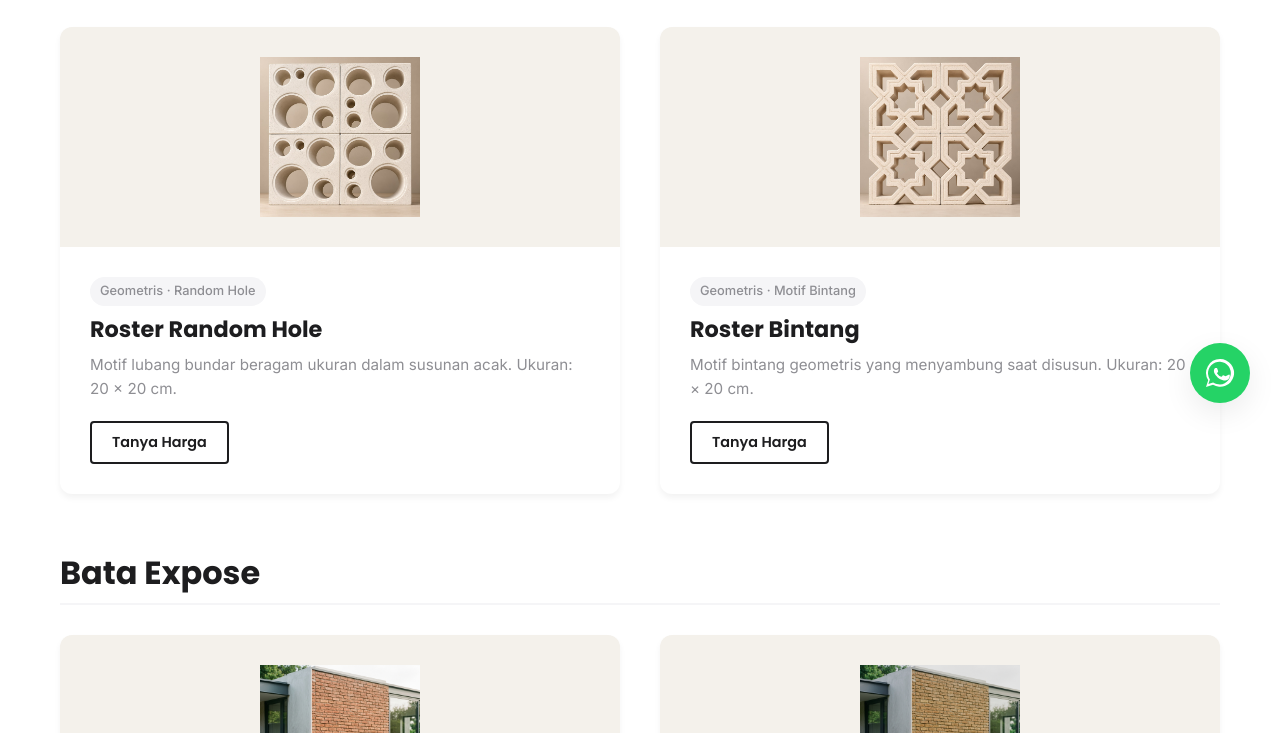
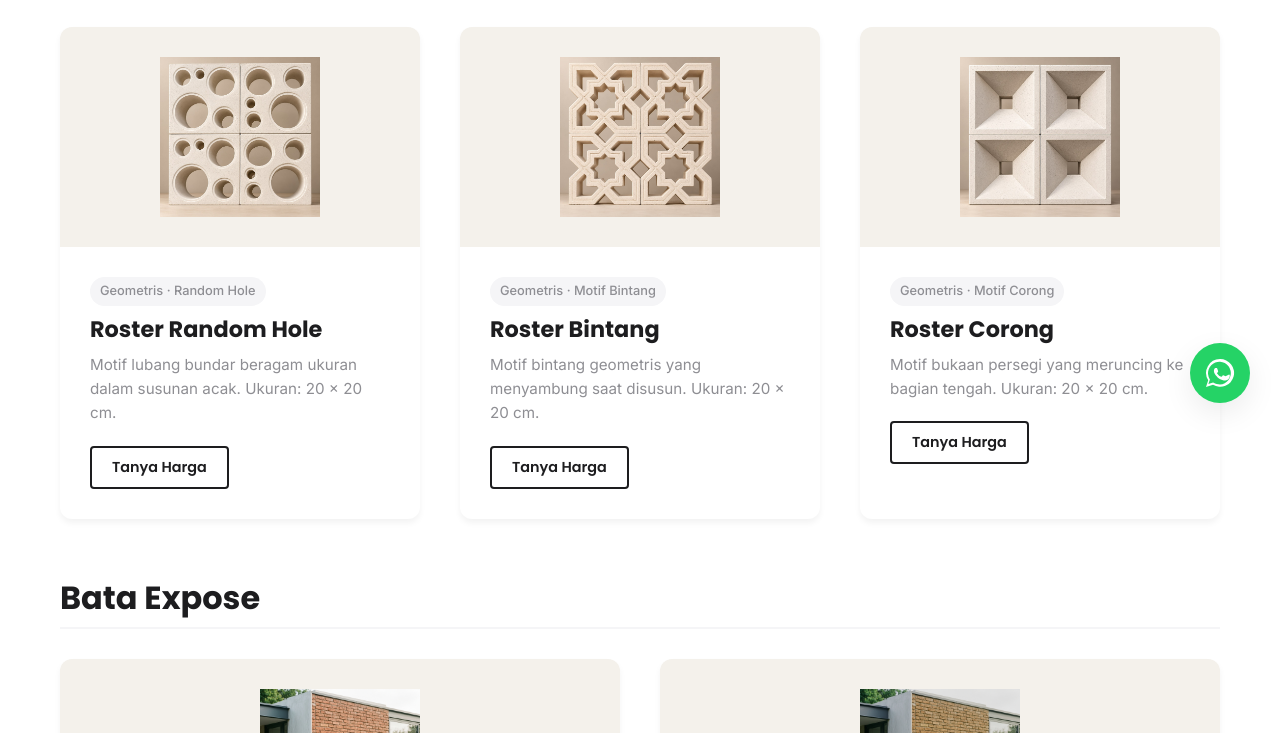
Before and after one commit to prima-8/primaroster-website, a website built with Vite: page produk.html in a window 1280 px wide. Shown: the part 367-1100 px from the top of the page. Built offline with nearby package versions, Linux system fonts and the light colour scheme.

Commit message:
feat(products): add 20cm concrete funnel roster

```diff
--- a/produk.html
+++ b/produk.html
@@ -87,6 +87,18 @@
             <a href="https://wa.me/6281381267900?text=Halo,%20saya%20tertarik%20dengan%20Roster%20Bintang%20ukuran%2020%20x%2020%20cm" class="btn btn-outline btn-sm">Tanya Harga</a>
           </div>
         </div>
+
+        <div class="product-card fade-in" style="transition-delay: 0.2s">
+          <div class="product-img-wrapper">
+            <img src="/roster-corong.jpg" alt="Roster beton motif Corong ukuran 20 x 20 cm dengan bukaan persegi bertingkat" loading="lazy">
+          </div>
+          <div class="product-info">
+            <span class="category">Geometris · Motif Corong</span>
+            <h3>Roster Corong</h3>
+            <p>Motif bukaan persegi yang meruncing ke bagian tengah. Ukuran: 20 × 20 cm.</p>
+            <a href="https://wa.me/6281381267900?text=Halo,%20saya%20tertarik%20dengan%20Roster%20Corong%20ukuran%2020%20x%2020%20cm" class="btn btn-outline btn-sm">Tanya Harga</a>
+          </div>
+        </div>
       </div>
 
       <!-- Spacer -->
```
Also changed, not shown: index.html (+5 -5 lines), public/roster-corong.jpg (added).
